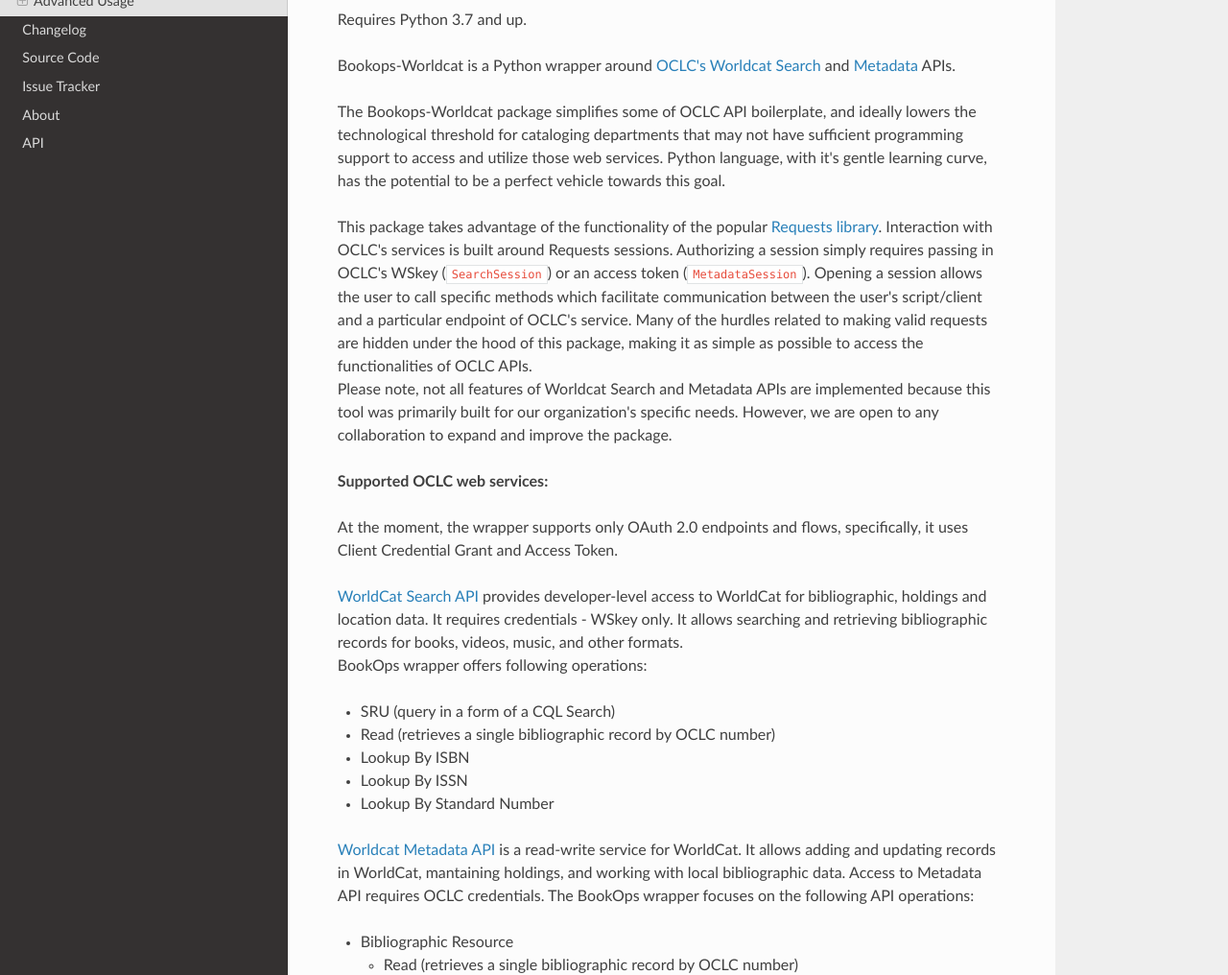
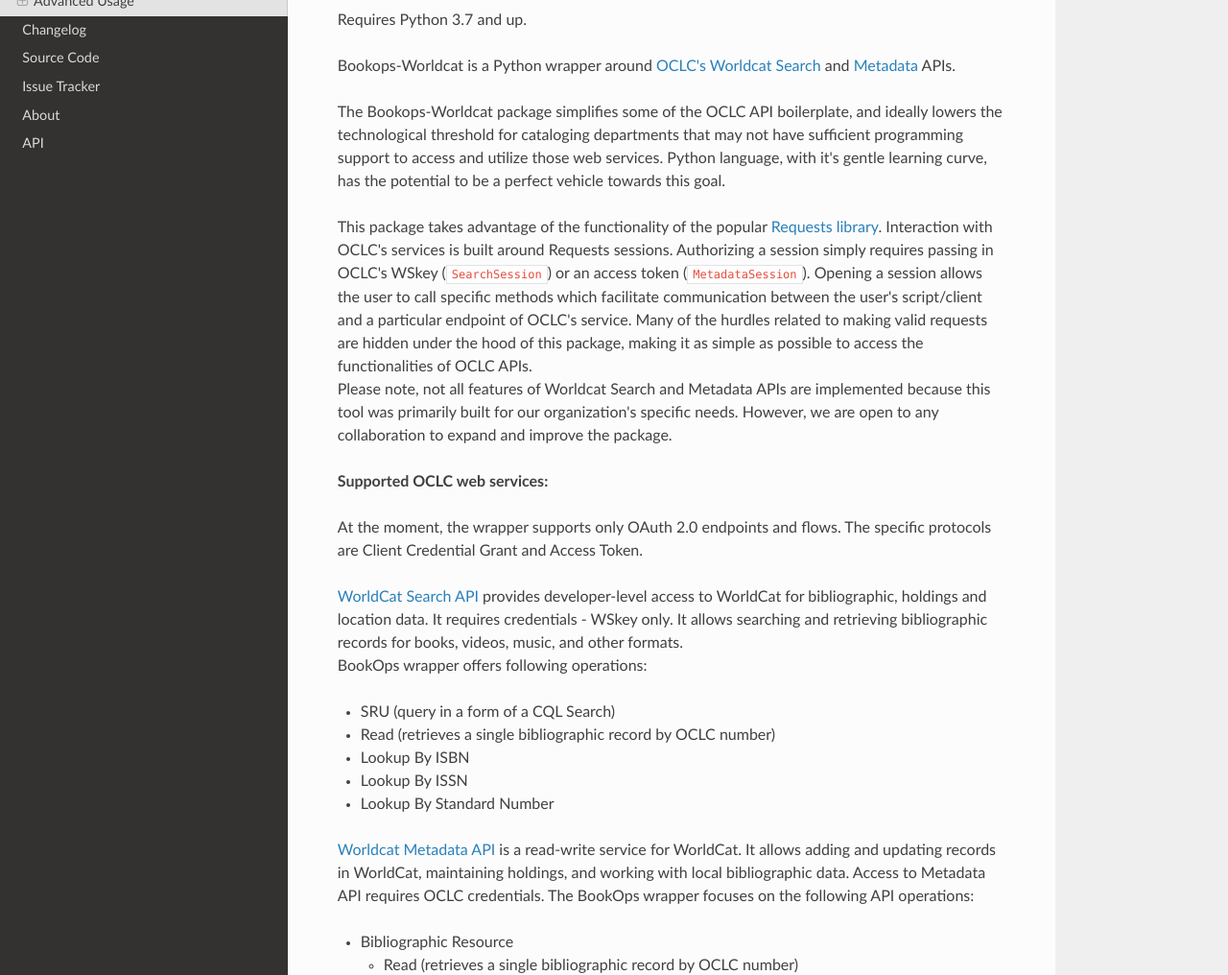
Before and after one commit to BookOps-CAT/bookops-worldcat, an MkDocs documentation site: the page built from docs/index.md, in a window 1280 px wide and 1400 px high. Shown: the part 255-1271 px from the top of the window at 96% size. Built offline with MkDocs 1.6.1, drawn with Linux system fonts in a browser that asks for light colours; nearby versions of some CDN libraries; comment, search, counter and statistics services are not loaded; some of the changed text lies outside the part shown.

Commit message:
Update index.md

````diff
--- a/docs/index.md
+++ b/docs/index.md
@@ -8,7 +8,7 @@
 
 Bookops-Worldcat is a Python wrapper around [OCLC's](https://www.oclc.org/en/home.html) [Worldcat](https://www.worldcat.org/) [Search](https://www.oclc.org/developer/develop/web-services/worldcat-search-api.en.html) and [Metadata](https://www.oclc.org/developer/develop/web-services/worldcat-metadata-api.en.html) APIs.
 
-The Bookops-Worldcat package simplifies some of OCLC API boilerplate, and ideally lowers the technological threshold for cataloging departments that may not have sufficient programming support to access and utilize those web services. Python language, with it's gentle learning curve, has the potential to be a perfect vehicle towards this goal.
+The Bookops-Worldcat package simplifies some of the OCLC API boilerplate, and ideally lowers the technological threshold for cataloging departments that may not have sufficient programming support to access and utilize those web services. Python language, with it's gentle learning curve, has the potential to be a perfect vehicle towards this goal.
 
 
 This package takes advantage of the functionality of the popular [Requests library](https://requests.readthedocs.io/en/master/). Interaction with OCLC's services is built around Requests sessions. Authorizing a session simply requires  passing in OCLC's WSkey (`SearchSession`) or an access token (`MetadataSession`). Opening a session allows the user to call specific methods which facilitate communication between the user's script/client and a particular endpoint of OCLC's service. Many of the hurdles related to making valid requests are hidden under the hood of this package, making it as simple as possible to access the functionalities of OCLC APIs.
@@ -17,7 +17,7 @@
 
 **Supported OCLC web services:**
 
-At the moment, the wrapper supports only OAuth 2.0 endpoints and flows, specifically, it uses Client Credential Grant and Access Token.
+At the moment, the wrapper supports only OAuth 2.0 endpoints and flows. The specific protocols are Client Credential Grant and Access Token.
 
 
 [WorldCat Search API](https://www.oclc.org/developer/develop/web-services.en.html) provides developer-level access to WorldCat for bibliographic, holdings and location data. It requires credentials - WSkey only. It allows searching and retrieving bibliographic records for books, videos, music, and other formats.
@@ -29,7 +29,7 @@
 + Lookup By ISSN
 + Lookup By Standard Number
 
-[Worldcat Metadata API](https://www.oclc.org/developer/develop/web-services/worldcat-metadata-api.en.html) is a read-write service for WorldCat. It allows adding and updating records in WorldCat, mantaining holdings, and working with local bibliographic data. Access to Metadata API requires OCLC credentials. The BookOps wrapper focuses on the following API operations:
+[Worldcat Metadata API](https://www.oclc.org/developer/develop/web-services/worldcat-metadata-api.en.html) is a read-write service for WorldCat. It allows adding and updating records in WorldCat, maintaining holdings, and working with local bibliographic data. Access to Metadata API requires OCLC credentials. The BookOps wrapper focuses on the following API operations:
 
 + Bibliographic Resource
     + Read (retrieves a single bibliographic record by OCLC number)
@@ -55,7 +55,7 @@
 
 #### Searching Worldcat
 
-Search API requires only OCLC WSkey for authorization. Passing the WSkey string to `SearchSession` in the credentials argument will attach it to each request issued while the session is open. `SearchSession` includes several simple lookup methods allowing retrieval of a matching bibliographic record with the highest holdings.
+Search API requires only OCLC WSkey for authorization. Passing the WSkey string to `SearchSession` in the credentials argument will attach it to each request issued while the session is open. `SearchSession` includes several simple lookup methods for retrieval of the matching bibliographic record with the highest number of holdings.
 
 Basic usage:
 ```python
@@ -88,7 +88,7 @@
 </record>
 ```
 
-`SearchSession` allows more complex queries through `sru_query` method:
+`SearchSession` allows more complex queries with the `sru_query` method:
 
 ```python
 with SearchSession(credentials="my_WSkey") as session:
@@ -167,7 +167,7 @@
 
 #### Getting Records
 
-The `MetadataSession` is authorized using `WorldcatAccessToken` object. The session allows retrieving a full bibliographic record from Worldcat by passing its OCLC number in the method's parameter:
+The `MetadataSession` is authorized using the `WorldcatAccessToken` object. The session allows retrieval of a full bibliographic record from Worldcat by passing its OCLC number in the method's parameter:
 
 Basic usage:
 ```python
@@ -182,7 +182,7 @@
 results = session.get_record(oclc_number="00000000123")
 ```
 
-Returned bibliographic record can be acceessed via `text` or `content` (preferable) argument:
+The returned bibliographic record can be accessed via `text` or `content` (preferable) argument:
 
 ```python
 print(results.text)
@@ -240,7 +240,7 @@
 
 **Identifying your application**
 
-BookOps-Worldcat provides a default `user-agent` value in headers of all requests to OCLC web services: `bookops-worldcat/{version}`. It is encouraged to update the `user-agent` value to properly identify your application to OCLC servers as it may be a useful piece of information for OCLC staff troubleshooting any problems. To set a custom "user-agent" in a session simply update its headers attribute:
+BookOps-Worldcat provides a default `user-agent` value in headers of all requests to OCLC web services: `bookops-worldcat/{version}`. It is encouraged to update the `user-agent` value to properly identify your application to OCLC servers. This will provide a useful piece of information for OCLC staff if there is a need to troubleshooting problems. To set a custom "user-agent" in a session simply update its headers attribute:
 ```python
 session.headers.update({"user-agent": "my-app/version 1.0"})
 ```
@@ -279,7 +279,7 @@
 WorldCat Search API requires only OCLC's WSKey for authentication ([WSKey Lite pattern](https://www.oclc.org/developer/develop/authentication/wskey-lite.en.html)). Returned records are by default in MARC XML format. Other formats offered by the API are not currently supported.
 
 ##### Simple Lookup
-Lookup methods of `SearchSession` always return a single, matching record with highest holdings count in the WorldCat:
+Lookup methods of `SearchSession` always return a single, matching record with the the highest holdings count in the WorldCat:
 
 + `lookup_isbn` performs ISBN search
 + `lookup_issn` performs ISSN search
````
Also changed, not shown: other parts of docs/index.md (+1 -1 lines).
